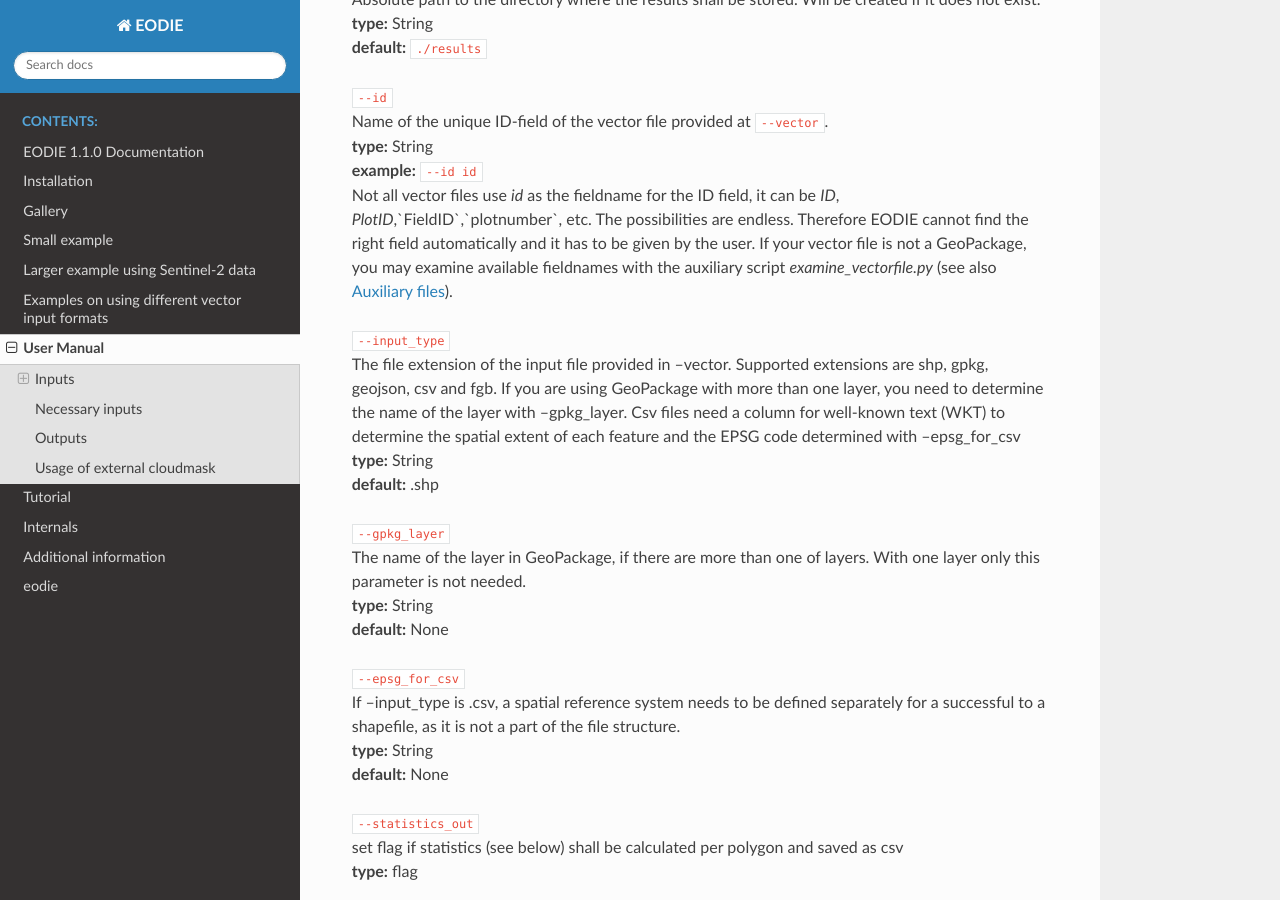
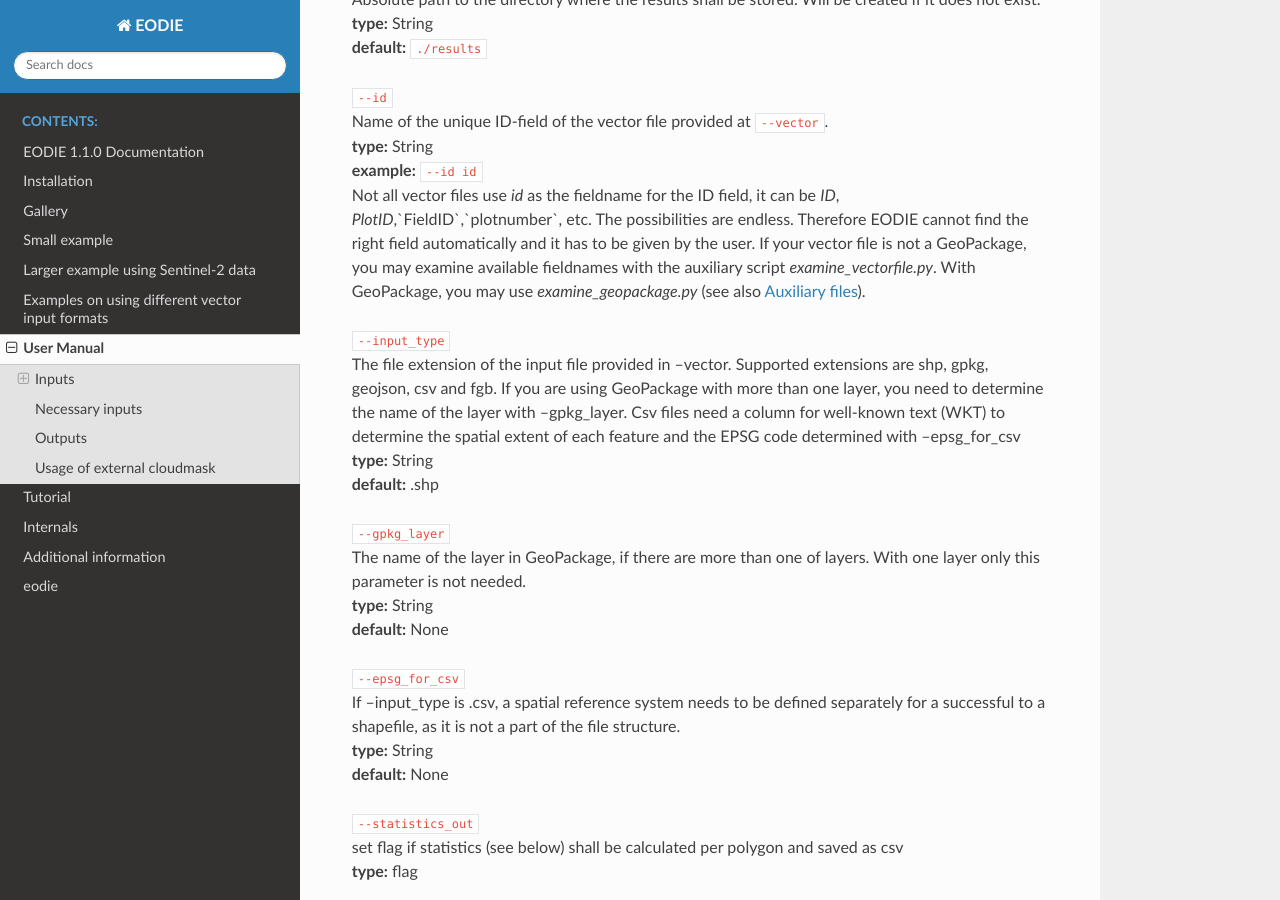
Before and after one commit to samumantha/EODIE, a Sphinx documentation site: the page built from docs/Use.rst, in a window 1280 px wide and 900 px high, scrolled down 1365 px. Built offline with Sphinx 7.4.7 and the Read the Docs theme 2.0.0, drawn with Linux system fonts in a browser that asks for light colours.

Commit message:
Added mention of examine_geopackage to --id

```diff
--- a/docs/Use.rst
+++ b/docs/Use.rst
@@ -46,7 +46,7 @@ Note that some parameters have options, some have defaults and some are optional
 | Name of the unique ID-field of the vector file provided at ``--vector``.
 | **type:** String
 | **example:** ``--id id``
-| Not all vector files use `id` as the fieldname for the ID field, it can be `ID`, `PlotID`,`FieldID`,`plotnumber`, etc. The possibilities are endless. Therefore EODIE cannot find the right field automatically and it has to be given by the user. If your vector file is not a GeoPackage, you may examine available fieldnames with the auxiliary script `examine_vectorfile.py` (see also :ref:`auxfiles`).
+| Not all vector files use `id` as the fieldname for the ID field, it can be `ID`, `PlotID`,`FieldID`,`plotnumber`, etc. The possibilities are endless. Therefore EODIE cannot find the right field automatically and it has to be given by the user. If your vector file is not a GeoPackage, you may examine available fieldnames with the auxiliary script `examine_vectorfile.py`. With GeoPackage, you may use `examine_geopackage.py` (see also :ref:`auxfiles`).
 
 | ``--input_type``
 | The file extension of the input file provided in --vector. Supported extensions are shp, gpkg, geojson, csv and fgb. If you are using GeoPackage with more than one layer, you need to determine the name of the layer with --gpkg_layer.  Csv files need a column for well-known text (WKT) to determine the spatial extent of each feature and the EPSG code determined with --epsg_for_csv
```
